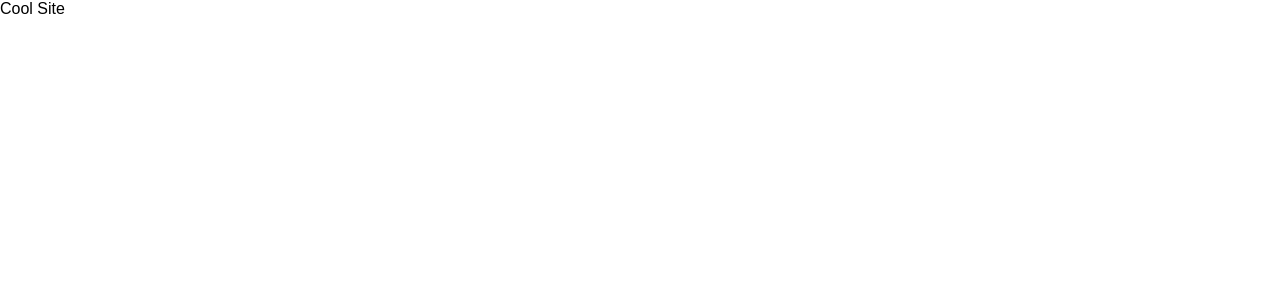
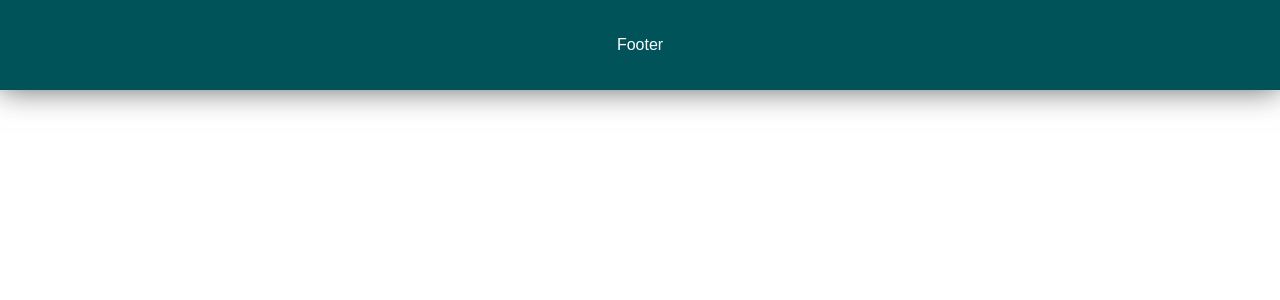
Before and after one commit to Yauheni-blr/vww-sc, a React (Create React App) app in the folder client/: page / in a window 1280 px wide. Shown: the top 300 px of the page. Built offline with nearby package versions, Linux system fonts and the light colour scheme.

Commit message:
Footer expoted

```diff
--- a/client/src/components/App.js
+++ b/client/src/components/App.js
@@ -1,12 +1,14 @@
 import React, { Component } from 'react';
+
+import { Footer } from './Footer/Footer'
 
 import './App.css';
 
 class App extends Component {
   render() {
     return (
-      <div className="App">
-        Cool Site
+      <div className="app">
+        <Footer />
       </div>
     );
   }
--- /dev/null
+++ b/client/src/components/Footer/Footer.css
@@ -0,0 +1,9 @@
+.app__footer {
+  display: flex;
+  align-items: center;
+  justify-content: center;
+  background-color: #005359;
+  height: 90px;
+  box-shadow: 0 0 29px 0 rgba(0,0,0,0.6);
+  color: #ffffff;
+}
--- /dev/null
+++ b/client/src/components/Footer/Footer.js
@@ -0,0 +1,8 @@
+import React from 'react';
+
+import './Footer.css';
+
+export const Footer = props =>
+    <div className="app__footer">
+      Footer
+    </div>
```
